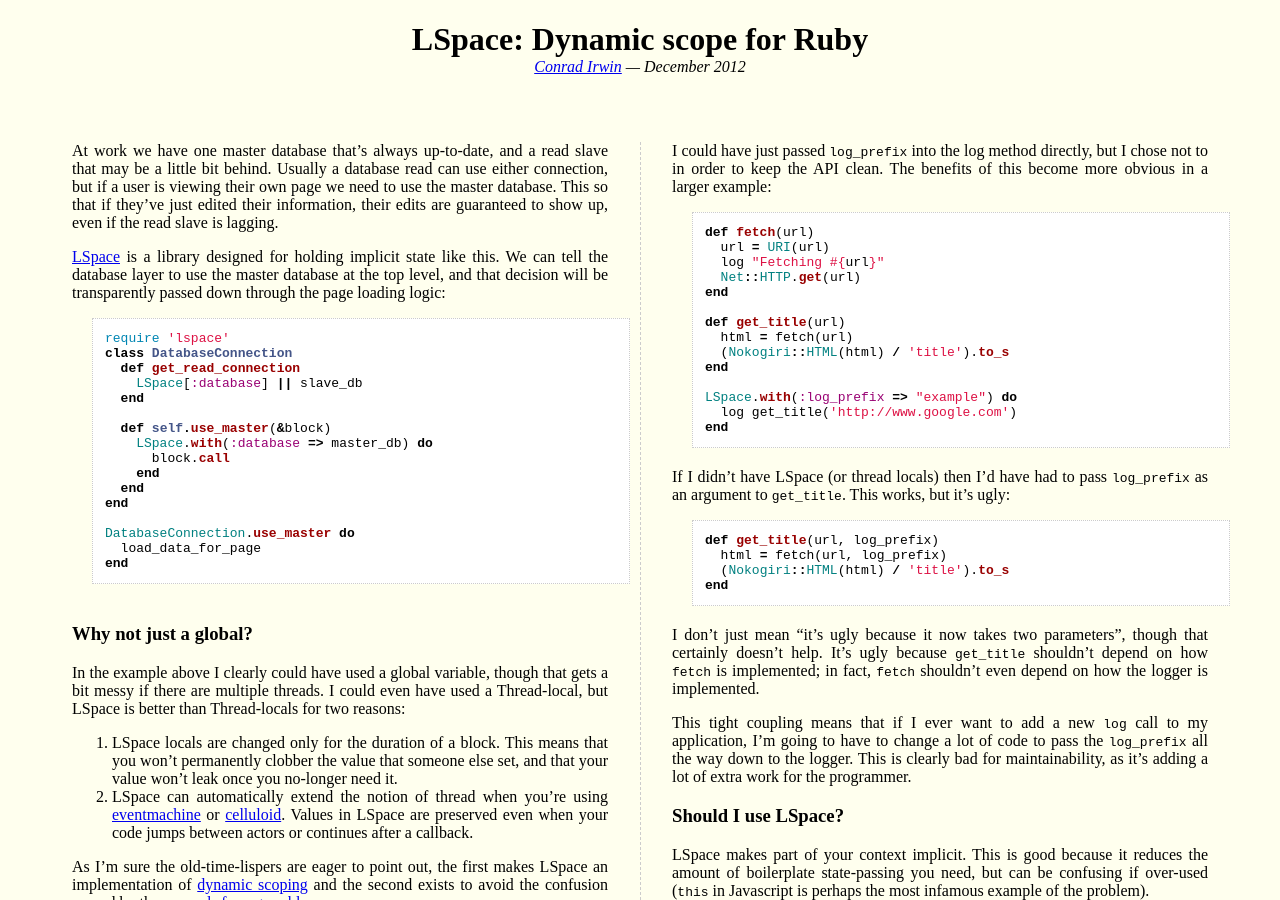
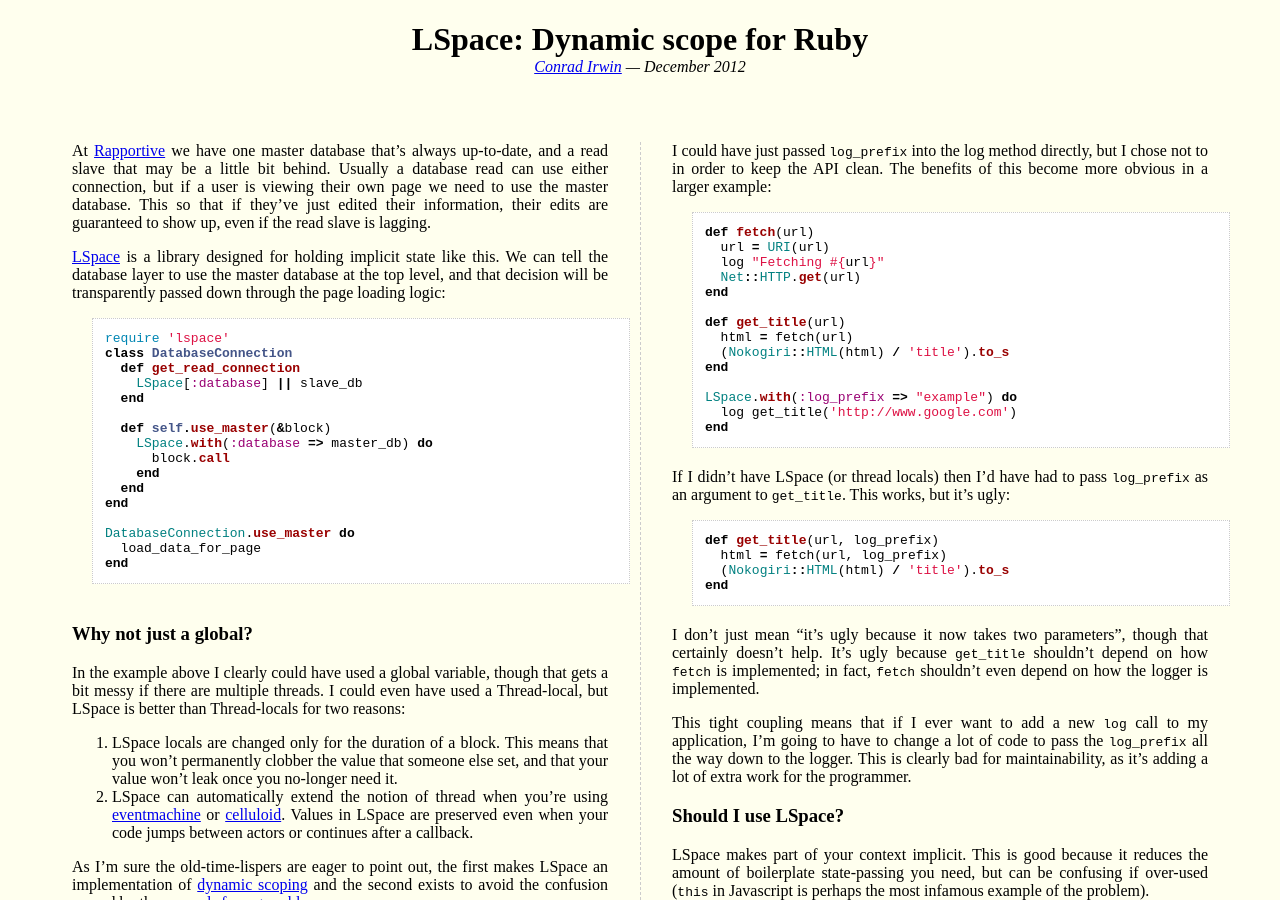
Before and after one commit to ConradIrwin/conradirwin.github.com, a Jekyll site: the page built from _posts/2012-12-01-lspace.md, in a window 1280 px wide and 900 px high. Built offline with Jekyll 4.4.1, drawn with Linux system fonts in a browser that asks for light colours; Markdown is read by kramdown in place of the engine named in the settings; comment, search, counter and statistics services are not loaded.

Commit message:
+rapportive

```diff
--- a/_posts/2012-12-01-lspace.md
+++ b/_posts/2012-12-01-lspace.md
@@ -6,11 +6,12 @@
 credit: Asher, Ryan King, Ryan Fitzgerald
 ---
 
-At work we have one master database that's always up-to-date, and a read slave
-that may be a little bit behind. Usually a database read can use either
-connection, but if a user is viewing their own page we need to use the master
-database. This so that if they've just edited their information, their edits are
-guaranteed to show up, even if the read slave is lagging.
+At [Rapportive](http://rapportive.com) we have one master database that's always
+up-to-date, and a read slave that may be a little bit behind. Usually a database
+read can use either connection, but if a user is viewing their own page we need
+to use the master database. This so that if they've just edited their
+information, their edits are guaranteed to show up, even if the read slave is
+lagging.
 
 [LSpace](https://github.com/ConradIrwin/lspace) is a library designed for
 holding implicit state like this. We can tell the database layer to use the
```
